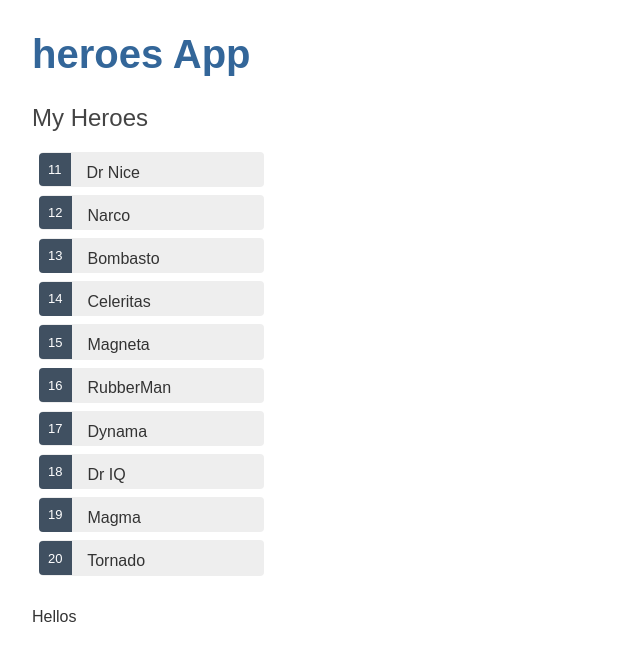
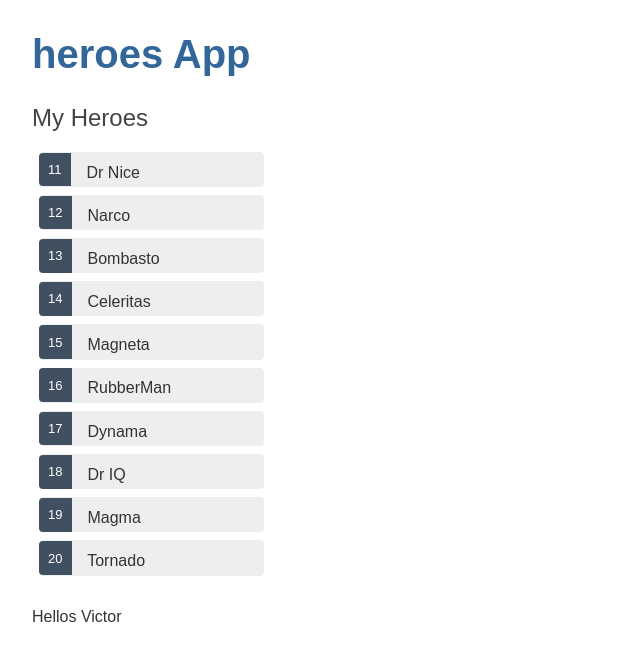
Before and after one commit to kckgvaf/Heroes-app, an Angular app: page / in a window 1280 px wide. Shown: the top 660 px of the page, without its empty margins (0-640 px from the left). Built offline with nearby package versions, Linux system fonts and the light colour scheme.

Commit message:
mensaje Hola victor

```diff
--- a/src/app/heroes/heroes.component.html
+++ b/src/app/heroes/heroes.component.html
@@ -6,6 +6,6 @@
     </li>
 </ul>
 
-<p>Hellos</p>
+<p>Hellos Victor</p>
 
 <app-hero-detail [hero]="selectedHero"></app-hero-detail>
```
